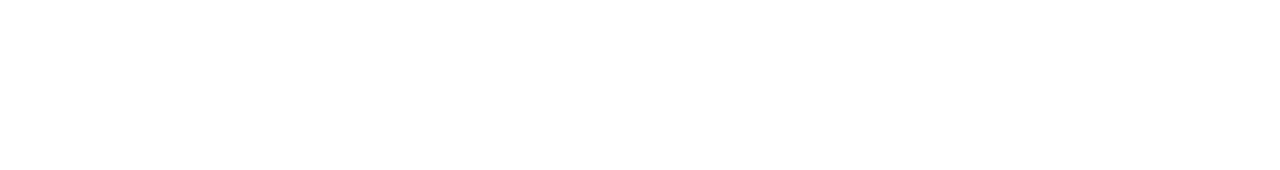
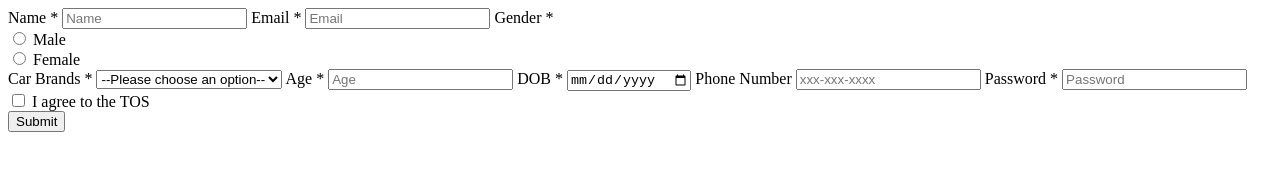
Before and after one commit to acciojob/signup-form-car-sowmya-pusapati, a website: page main.html in a window 1280 px wide. Drawn offline with Linux system fonts and the light colour scheme.

Commit message:
created a submission

```diff
--- a/main.html
+++ b/main.html
@@ -8,6 +8,50 @@
 
 <body>
 	<!-- the entire body must be written by student -->
+	<form method="POST">
+<label for="name">Name *</label>
+<input type="text" id="name" name="name" placeholder="Name" required>
+
+<label for="email">Email *</label>
+<input type="email" id="email" name="email" placeholder="Email" required>
+
+<label>Gender *</label>
+<div>
+<input type="radio" id="gender_m" name="gender" value="male" required>
+<label for="gender_m">Male</label>
+</div>
+<div>
+<input type="radio" id="gender_f" name="gender" value="female" required>
+<label for="gender_f">Female</label>
+</div>
+
+<label for="cars">Car Brands *</label>
+<select id="cars" name="cars" required>
+<option value="" disabled selected>--Please choose an option--</option>
+<option value="BMW">BMW</option>
+<option value="Audi">Audi</option>
+<option value="Mercedez">Mercedez</option>
+</select>
+
+<label for="age">Age *</label>
+<input type="number" id="age" name="age" placeholder="Age" required>
+
+<label for="dob">DOB *</label>
+<input type="date" id="dob" name="dob" required>
+
+<label for="tel">Phone Number</label>
+<input type="tel" id="tel" name="tel" placeholder="xxx-xxx-xxxx" pattern="[0-9]{3}-[0-9]{3}-[0-9]{4}">
+
+<label for="password">Password *</label>
+<input type="password" id="password" name="password" placeholder="Password" required>
+
+<div>
+<input type="checkbox" id="tos" name="tos" required>
+<label for="tos">I agree to the TOS</label>
+</div>
+
+<button type="submit">Submit</button>
+</form>
     <script type="text/javascript" src="./script.js">
 </script>
 
```
